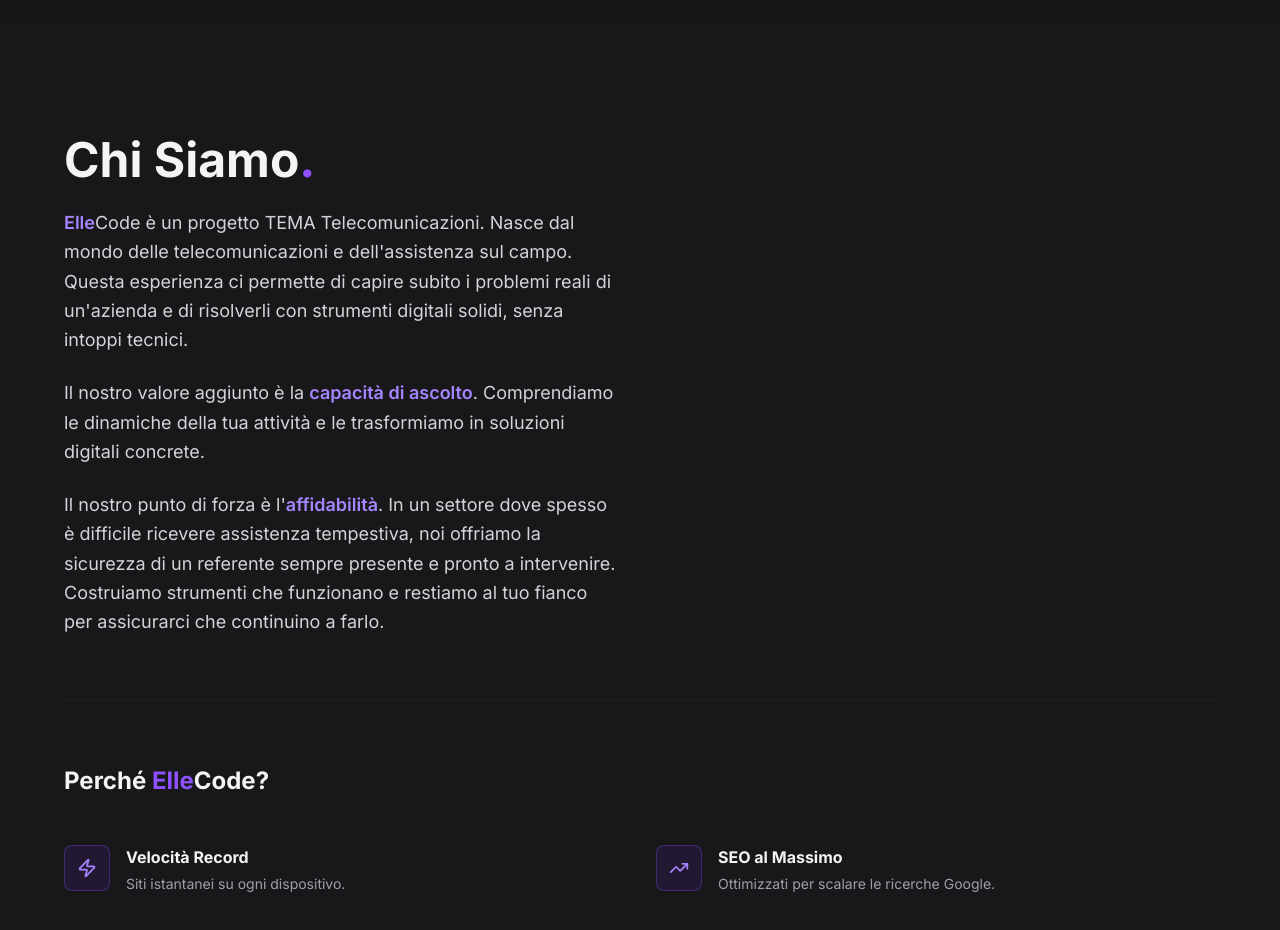
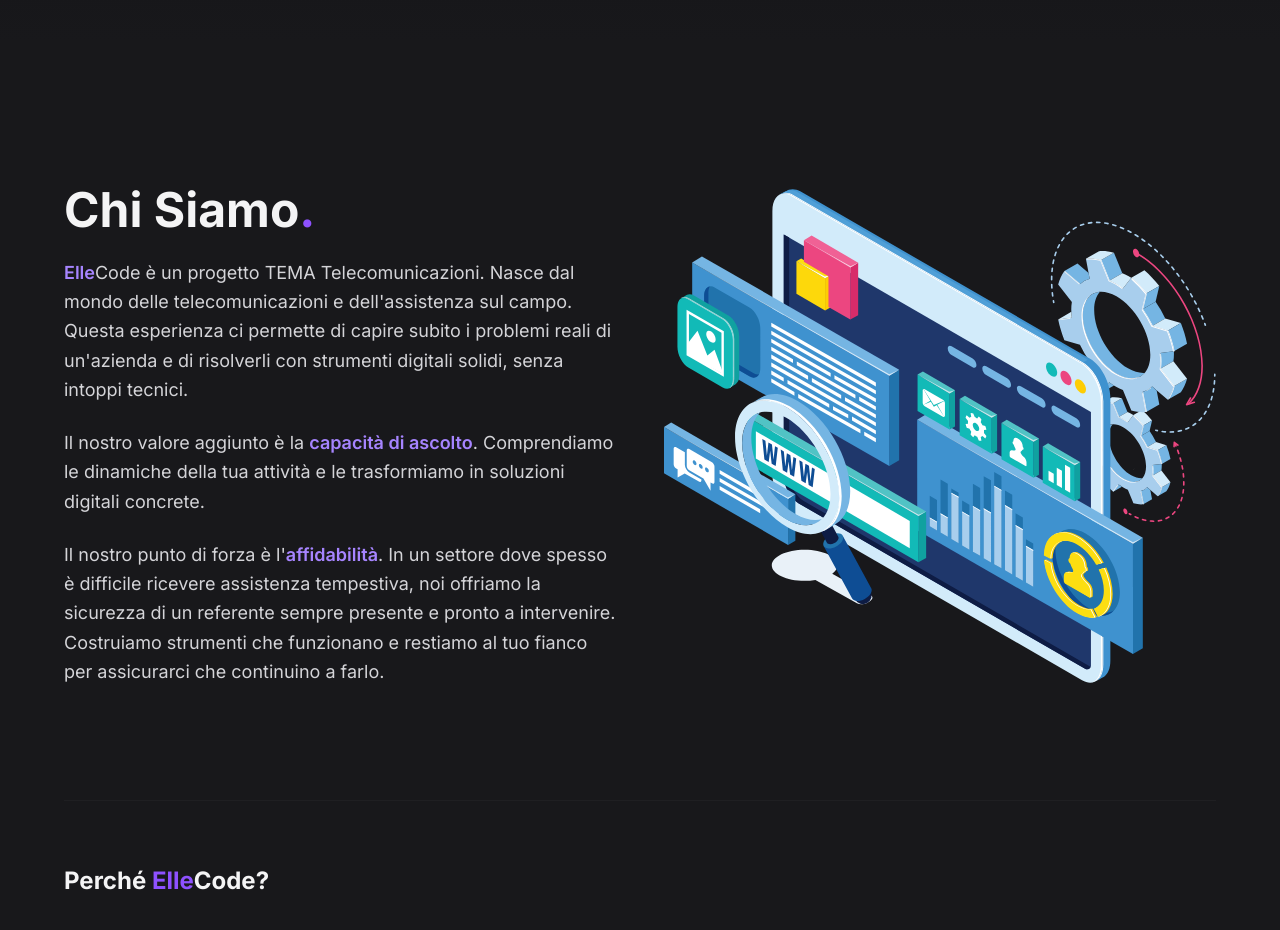
Before and after one commit to LucasPlatforms/ElleCode, a Next.js app: page / in a window 1280 px wide. Shown: the part 760-1690 px from the top of the page. Built offline with nearby package versions, Linux system fonts and the light colour scheme.

Commit message:
eliminato overflow

```diff
--- a/src/app/globals.css
+++ b/src/app/globals.css
@@ -24,7 +24,6 @@ body {
   background: var(--background);
   color: var(--foreground);
   font-family: "Inter", ui-sans-serif, system-ui, sans-serif;
-  overflow-x: hidden;
 }
 
 @layer utilities {
--- a/src/components/About.jsx
+++ b/src/components/About.jsx
@@ -79,16 +79,15 @@ export default function About() {
               </p>
             </div>
           </div>
-          {/*<div>
+          <div>
             <Image
-              src="/about-img.webp"
+              src="/about-img.svg"
               alt="Illustrazione Sezione Chi Siamo"
               width={341}
               height={305}
-              priority
               className="md:h-150 w-auto "
             />
-          </div>*/}
+          </div>
         </div>
         <div className="md:pt-16 mt-16 md:border-t md:border-zinc-800/50">
           <h3 className="text-2xl font-bold text-zinc-100 mb-12 text-center md:text-left">
```
Also changed, not shown: public/about-img.svg (added), public/about-img.webp (deleted).
